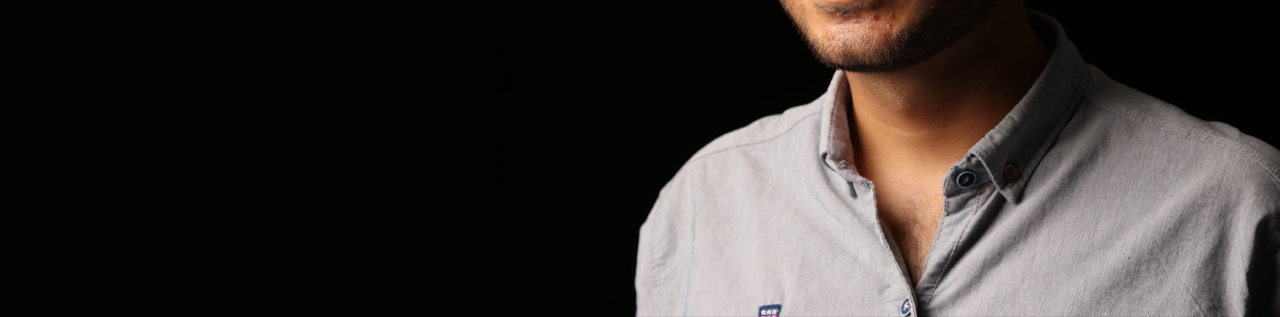
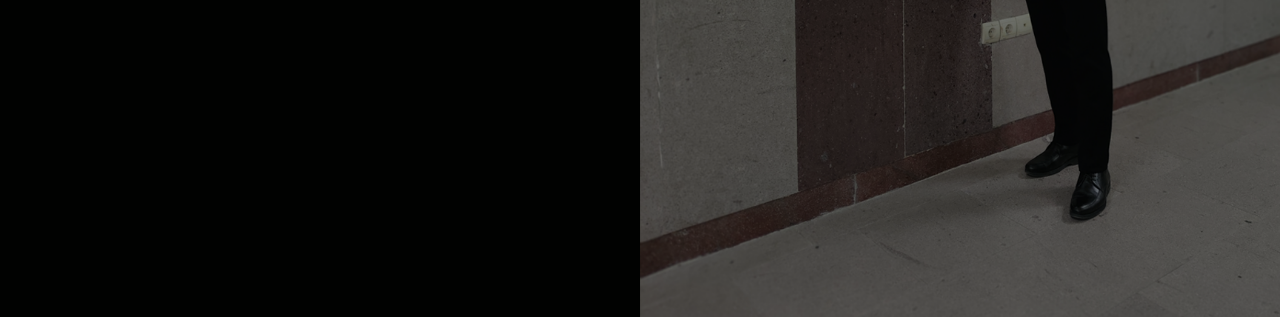
Before and after one commit to BenyaminBaraniNia/BenyaminBaraniNia.github.io, a plain HTML site: page index.html in a window 1280 px wide. Shown: the part 483-800 px from the top of the page. Drawn offline with Linux system fonts and the light colour scheme.

Commit message:
Update website

```diff
--- a/style.css
+++ b/style.css
@@ -13,7 +13,7 @@ body{
 #header{
     width: 100%;
     height: 100vh;
-    background-image: url(images/background.png);
+    background-image: url(images/bbnia.png);
     background-size: cover;
     background-position: center;
 }
```
Also changed, not shown: images/bbnia.png (added).
